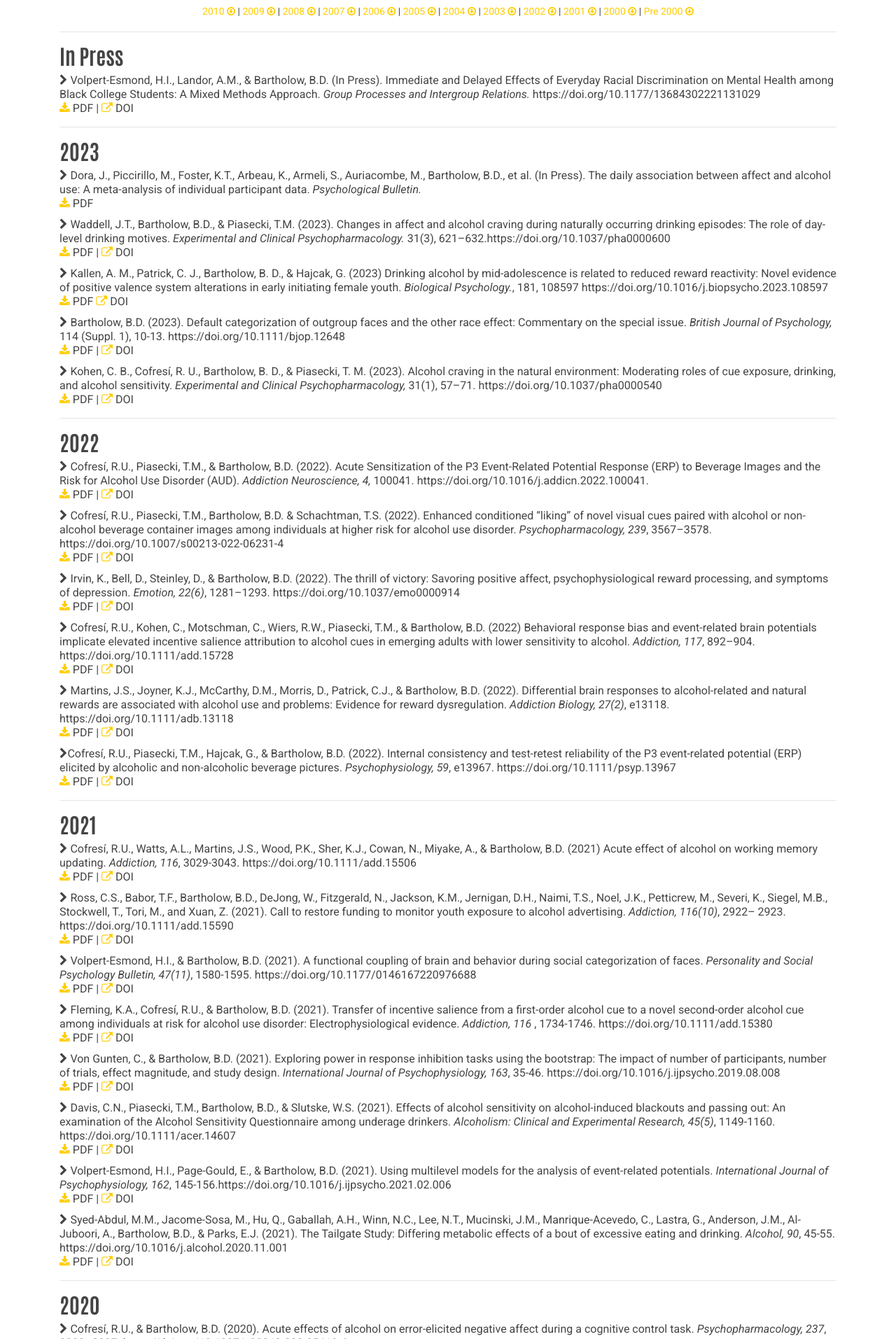
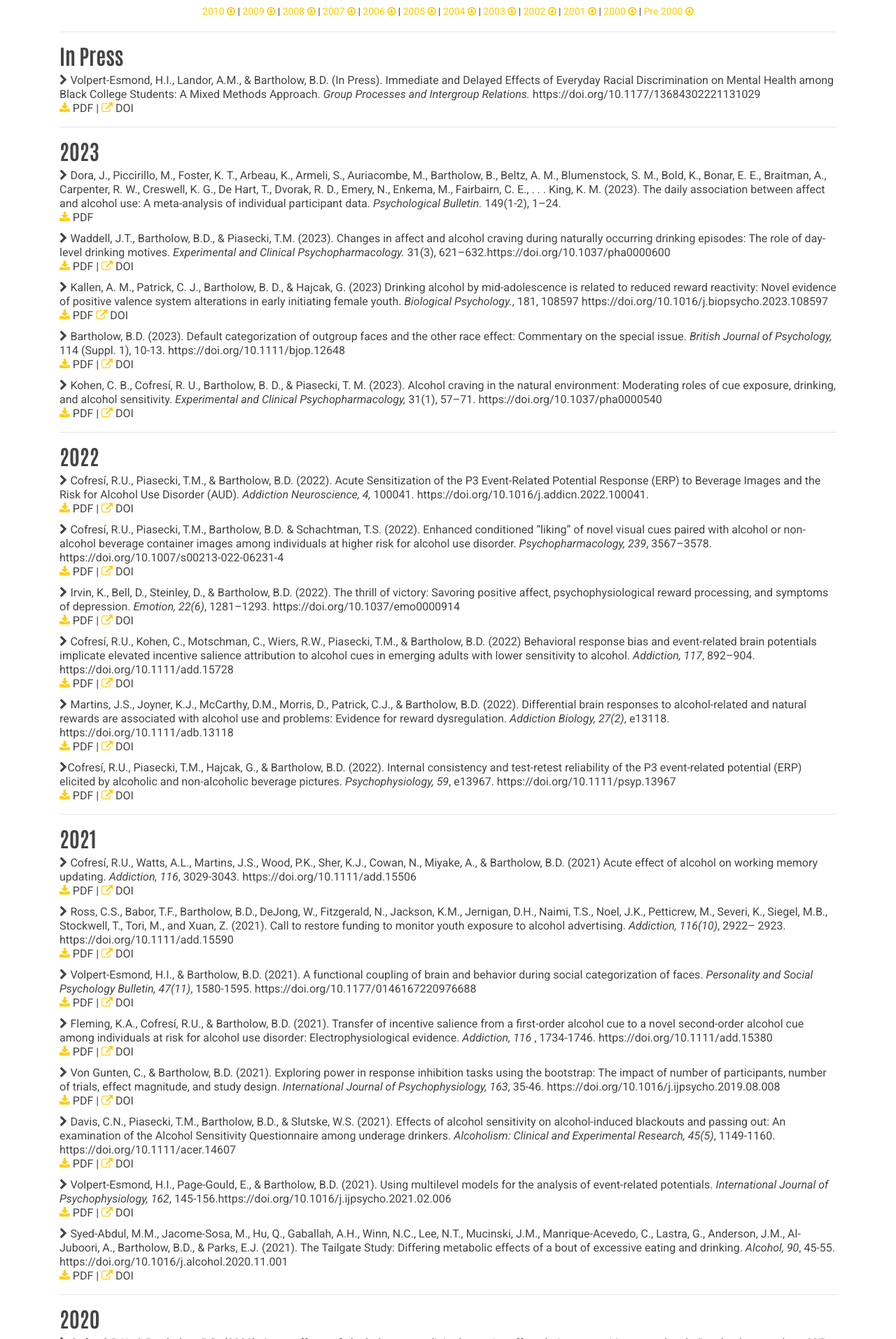
Before and after one commit to bartholow-scanlab/bartholow-scanlab.github.io, a Jekyll site: the page built from publications.html, in a window 1280 px wide. Shown: the part 502-2415 px from the top of the page at 70% size. Built offline with Jekyll 4.4.1, drawn with Linux system fonts in a browser that asks for light colours.

Commit message:
Update publications.html

```diff
--- a/publications.html
+++ b/publications.html
@@ -74,9 +74,9 @@ title: Publications
 
 
              <p> <li> <i class="fa fa-chevron-right" aria-hidden="true"></i>
-	      Dora, J., Piccirillo, M., Foster, K.T., Arbeau, K., Armeli, S., Auriacombe, M., Bartholow, B.D., et al. (In Press).
+	      Dora, J., Piccirillo, M., Foster, K. T., Arbeau, K., Armeli, S., Auriacombe, M., Bartholow, B., Beltz, A. M., Blumenstock, S. M., Bold, K., Bonar, E. E., Braitman, A., Carpenter, R. W., Creswell, K. G., De Hart, T., Dvorak, R. D., Emery, N., Enkema, M., Fairbairn, C. E., . . . King, K. M. (2023).
 	      The daily association between affect and alcohol use: A meta-analysis of individual participant data.
-	      <em>Psychological Bulletin.</em>
+	      <em>Psychological Bulletin.</em> 149(1-2), 1–24.
 		     <br/>
 		     <a href="assets/docs/pub/2023/Dora_etal_2023_PsychBull.pdf" target="_blank" rel="noopener noreferrer"> <i class="fa fa-download icons"></i> </a>PDF
 		</li> </p>
```
